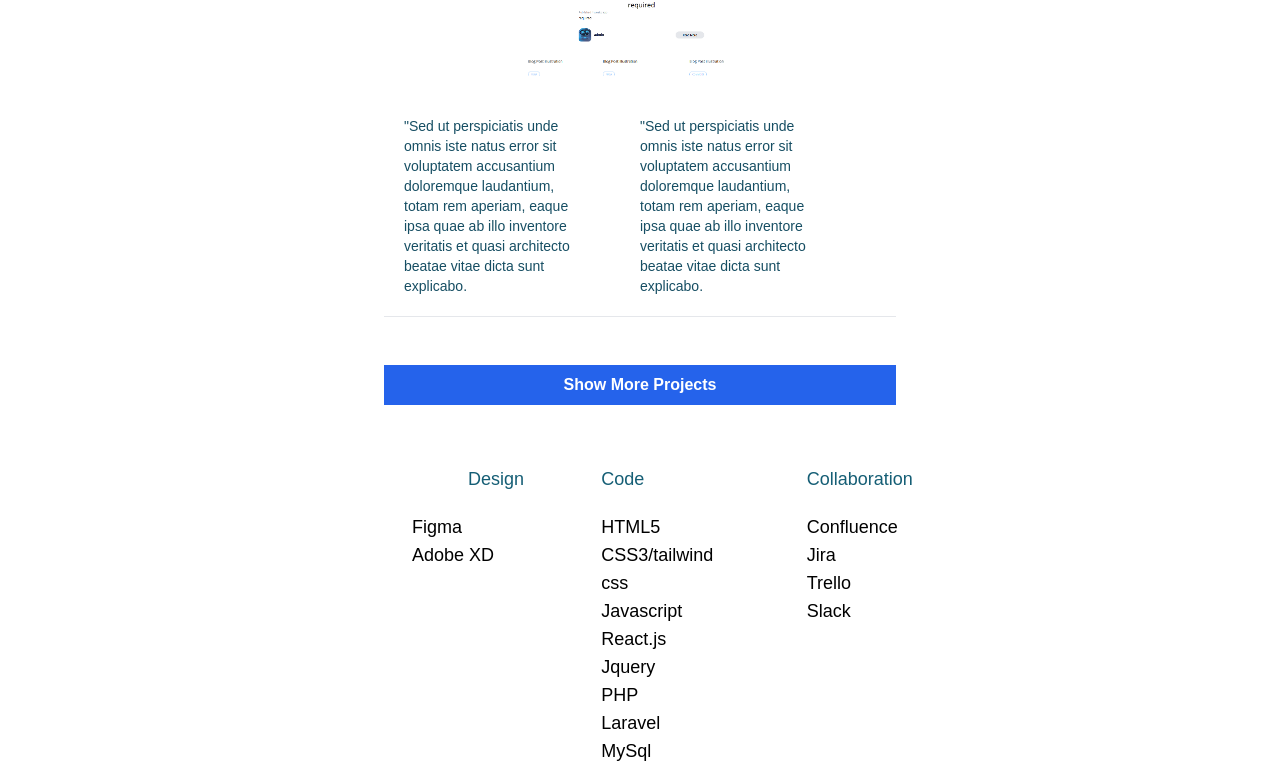
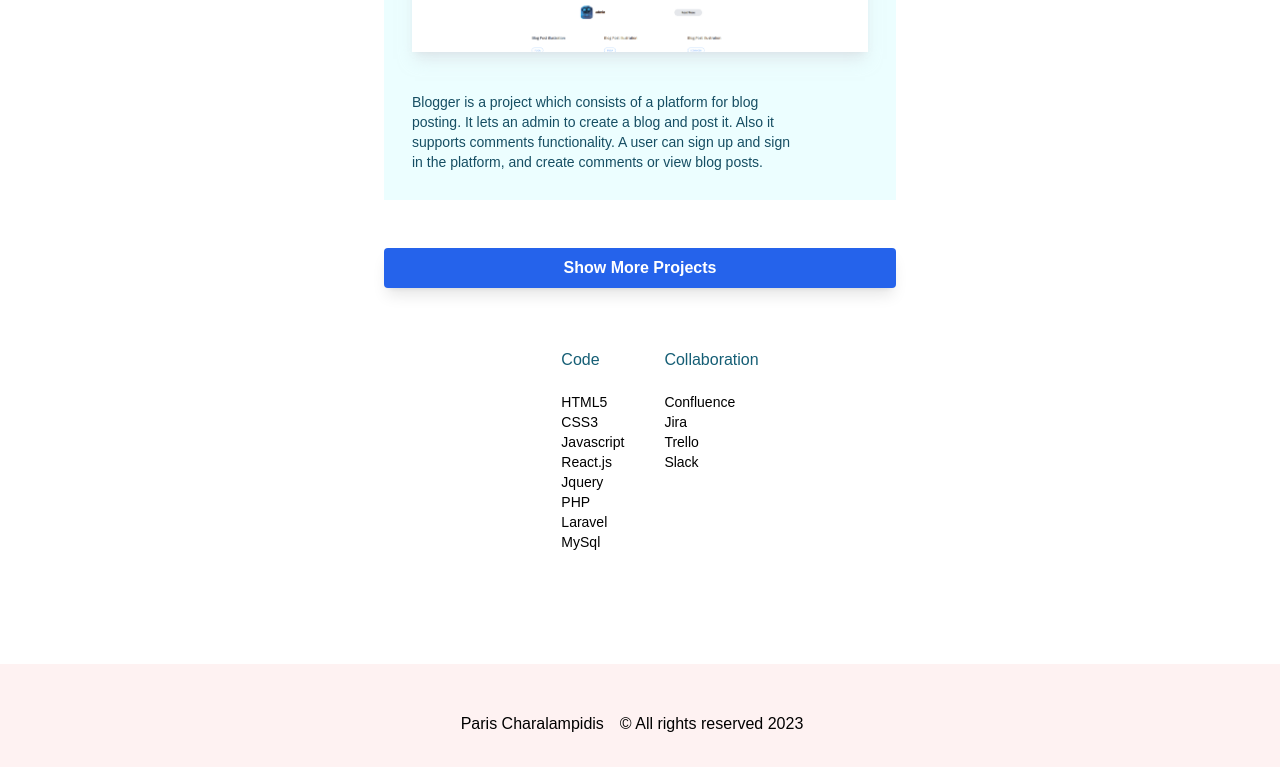
Before and after one commit to parischaralampidis3/portfolio_test, a React (Create React App) app: page / in a window 1280 px wide. Shown: the part 933-1700 px from the top of the page. Built offline with nearby package versions, Linux system fonts and the light colour scheme.

Commit message:
starting fixes v.02

```diff
--- a/src/Components/Layouts/Footer.js
+++ b/src/Components/Layouts/Footer.js
@@ -4,7 +4,7 @@ function Footer() {
   return (
     <div className="w-full">
       <div className="bg-red-50 mt-20  p-12">
-        <div className="container mx-auto text-center text-sm md:text-lg">
+        <div className="container flex justify-center mx-auto text-center text-base ">
           <h1 className="">Paris Charalampidis</h1>
           <h1 className="mx-4">&copy; All rights reserved 2023</h1>
         </div>
--- a/src/Components/Partials/Gallery.js
+++ b/src/Components/Partials/Gallery.js
@@ -9,88 +9,72 @@ function Gallery() {
 
   return (
     <div className="w-2/3 sm:w-30  mt-12 mx-auto  md:w-2/5">
-      <div className="container  h-3/4 bg-cyan-700 w-40 lg:mx-2 w-full ">
-        <h1 className="text-sm md:text-base font-semibold text-white p-3 lg:text-xl">
+      <div className="container rounded-md h-3/4 bg-cyan-700 w-40 lg:mx-2 w-full ">
+        <h1 className="text-sm md:text-base  font-semibold text-white p-3 lg:text-xl">
           Latest Projects
         </h1>
       </div>
 
       {/** --------- first portfolio project ---------- */}
-      <div className="p-5">
+      <div className="p-2  mt-5 bg-cyan-50">
         <div>
-          <h1 className="text-sm mx-0 md:mt-5 text-base font-semibold text-cyan-700 lg:text-xl">
+          <h1 className="text-sm mx-5 md: text-base font-semibold text-cyan-700 lg:text-xl">
             Blogger
           </h1>
         </div>
 
-        <div className="mt-8">
-          <img
+        <div className="p-5 mt-2">
+          <img className="bg-cyan-500 shadow-lg shadow-gray-300/50"
             src="..\assets\images\project_images\blogger_screenshot_03.png"
             alt="project_image"
           />
 
-          <div className="flex flex-col w-85 xl:flex-row w-full mt-5 text-cyan-900 font-light  ">
-            <p className="text-sm mx-auto leading-5 mt-5 w-56 mr-16 text-left  md:w-full    ">
-              "Sed ut perspiciatis unde omnis iste natus error sit voluptatem
-              accusantium doloremque laudantium, totam rem aperiam, eaque ipsa
-              quae ab illo inventore veritatis et quasi architecto beatae vitae
-              dicta sunt explicabo.
-            </p>
-
-            <p className="text-sm leading-5 mx-auto mt-5 w-56 mr-16 text-left md:w-full  ">
-              "Sed ut perspiciatis unde omnis iste natus error sit voluptatem
-              accusantium doloremque laudantium, totam rem aperiam, eaque ipsa
-              quae ab illo inventore veritatis et quasi architecto beatae vitae
-              dicta sunt explicabo.
+          <div className="flex w-85 xl:flex-row w-full mt-5 text-cyan-900 font-light  ">
+            <p className="text-sm leading-5 mx-auto mt-5 w-56 mr-16 text-left md:w-full    ">
+              Blogger is a project which consists of a platform for blog posting. It lets an admin
+              to create a blog and post it. Also it supports comments functionality. A user can sign up and
+              sign in the platform, and create comments or view blog posts.
             </p>
           </div>
         </div>
       </div>
 
-      {/** ------------------------------------- */}
-      <hr className="mt-0" />
+
+
       {/** --------- second portfolio project ---------- */}
+      {/** --------------- hide projects functionality ------------*/}
+      <div className={isActive ? "hidden" : ""}>
 
-      <div className={isActive ? "hidden" : ""}>
-        <div className="mt-2 p-5">
+        <div className=" p-6 mt-5 bg-cyan-50">
           <div>
-            <h1 className="mt-5 text-base font-semibold text-cyan-700 lg:text-xl">
+            <h1 className="mt-2 text-base font-semibold text-cyan-700 lg:text-xl">
               Lang
             </h1>
           </div>
 
           <div className="mt-8">
             <img
+            className="bg-cyan-500 shadow-lg shadow-gray-300/50"
               src="..\assets\images\project_images\lang_01.png"
               alt="project_image"
             />
 
-            <div className="flex flex-col w-95 xl:flex-row w-full mt-5 text-cyan-900 font-light">
-              <p className="text-sm mx-auto leading-5 mt-5 w-56 mr-16 text-left  md:w-full">
-                "Sed ut perspiciatis unde omnis iste natus error sit voluptatem
-                accusantium doloremque laudantium, totam rem aperiam, eaque ipsa
-                quae ab illo inventore veritatis et quasi architecto beatae
-                vitae dicta sunt explicabo. Nemo enim ipsam voluptatem quia
-                voluptas sit aspernatur aut odit aut fugit, sed quia
-                consequuntur magni dolores eos qui ratione voluptatem sequi
-                nesciunt.
-              </p>
+            <div className="flex w-85 xl:flex-row w-full mt-5 text-cyan-900 font-light">
+
 
               <p className="text-sm leading-5 mx-auto mt-5 w-56 mr-16 text-left md:w-full">
-                "Sed ut perspiciatis unde omnis iste natus error sit voluptatem
-                accusantium doloremque laudantium, totam rem aperiam, eaque ipsa
-                quae ab illo inventore veritatis et quasi architecto beatae
-                vitae dicta sunt explicabo. Nemo enim ipsam voluptatem quia
-                voluptas sit aspernatur aut odit aut fugit, sed quia
-                consequuntur magni dolores eos qui ratione voluptatem sequi
-                nesciunt.
+
+                Lang is a project which consists of a e-class educative platform. Lang lets a user to add preffered students,
+                and execute show,store,update,delete operations. Also Lang lets a user(eg.teaher), to create custom exercises and send an exercise through an
+                email at his students.
+
               </p>
             </div>
           </div>
         </div>
-        <hr className="mt-10" />
-        {/** -------------------------------------- */}
-        <div class="mt-5 p-5">
+
+        {/** ----------third second portfolio---------------------------- */}
+        <div class="mt-5  p-4 bg-cyan-50">
           <div>
             <h1 className="mt-5 text-base font-semibold text-cyan-700 lg:text-xl">
               Product List
@@ -98,38 +82,26 @@ function Gallery() {
           </div>
 
           <div className="mt-8">
-            <img
+            <img className = "bg-cyan-500 shadow-lg shadow-gray-300/50"
               src="..\assets\images\project_images\product_list_04.png"
               alt="project_image"
             />
 
             <div className="flex flex-col w-95 xl:flex-row w-full mt-5 text-cyan-900 font-light">
-              <p className="text-sm mx-auto leading-5 mt-5 w-56 mr-16 text-left  md:w-full">
-                "Sed ut perspiciatis unde omnis iste natus error sit voluptatem
-                accusantium doloremque laudantium, totam rem aperiam, eaque ipsa
-                quae ab illo inventore veritatis et quasi architecto beatae
-                vitae dicta sunt explicabo. Nemo enim ipsam voluptatem quia
-                voluptas sit aspernatur aut odit aut fugit, sed quia
-                consequuntur magni dolores eos qui ratione voluptatem sequi
-                nesciunt.
-              </p>
 
               <p className="text-sm leading-5 mx-auto mt-5 w-56 mr-16 text-left md:w-full ">
-                "Sed ut perspiciatis unde omnis iste natus error sit voluptatem
-                accusantium doloremque laudantium, totam rem aperiam, eaque ipsa
-                quae ab illo inventore veritatis et quasi architecto beatae
-                vitae dicta sunt explicabo. Nemo enim ipsam voluptatem quia
-                voluptas sit aspernatur aut odit aut fugit, sed quia
-                consequuntur magni dolores eos qui ratione voluptatem sequi
-                nesciunt.
+               Product list is a a project which consists of a plattform that lets a user to add a product through a form.
+               Also it supports a table list of products.
               </p>
             </div>
           </div>
         </div>
-        <hr className="mt-10" />
+
       </div>
 
-      <div className="mt-12 bg-blue-600 w-100 text-center mx-auto p-2 text-white font-semibold">
+
+      <div className="mt-12 rounded shadow-lg shadow-black-500/50 bg-blue-600 w-100 text-center mx-auto p-2 text-white font-semibold">
+
         <button onClick={handleClick}>
           {message ? "Hide Projects" : "Show More Projects"}
         </button>
--- a/src/Components/Partials/Profile.js
+++ b/src/Components/Partials/Profile.js
@@ -23,7 +23,7 @@ function Profile() {
               web experiences and bring creative visions to life. My mission is
               simple: to transform ideas into captivating digital realities.
             </p>
-            <a href ="resume.pdf" className="border bg-cyan-700 shadow-lg  rounded-md p-2 text-white borded-full text-sm font-semibold mt-0  md:p-4" download>
+            <a href ="resume.pdf" className="border rounded-full bg-cyan-700 shadow-lg  rounded-md p-2 text-white borded-full text-sm font-semibold mt-0  md:p-4" download>
               Download Resume
             </a>
           </div>
--- a/src/Components/Partials/Skills.js
+++ b/src/Components/Partials/Skills.js
@@ -6,24 +6,16 @@ function Skills() {
     <div className=" mt-12 p-3 mx-auto  md:text-xl w-3/6">
 
 
-      <div class="grid grid-cols-3 ">
-        <div className="mr-10 p-0 lg:ml-20">
-          <div className="text-base text-cyan-800  lg:mx-14 text-lg">
-            <h1>Design</h1>
-          </div>
-          <div className="text-sm  md:mt-5 mr-6 text-base md:mx-0 lg:text-lg mx-14 ">
-            <h3>Figma</h3>
-            <h3>Adobe XD</h3>
-          </div>
-        </div>
+      <div class="flex justify-center    ">
 
-        <div className="mr-10 p-0 lg:ml-16">
-          <div className="text-base text-cyan-800  lg:text-lg">
+
+        <div className="px-10 mb-5">
+          <div className="text-base text-cyan-800  ">
             <h1>Code</h1>
           </div>
-          <div className="text-sm mt-0 md:mt-5 text-base lg:text-lg">
+          <div className="text-sm mt-0 md:mt-5 text-base ">
             <h3>HTML5</h3>
-            <h3>CSS3/tailwind css</h3>
+            <h3>CSS3</h3>
             <h3>Javascript</h3>
             <h3>React.js</h3>
             <h3>Jquery</h3>
@@ -33,11 +25,11 @@ function Skills() {
           </div>
         </div>
 
-        <div className="ml-6 p-0 lg:ml-16">
-          <div className="text-base text-cyan-800 mb-0  lg:text-lg">
+        <div className=" p-0 mt-0">
+          <div className="text-base text-cyan-800 mb-0 ">
             <h1>Collaboration</h1>
           </div>
-          <div className="text-sm mt-0 md:mt-5 text-base lg:text-lg">
+          <div className="text-sm mt-0 md:mt-5 text-base ">
             <h3>Confluence</h3>
             <h3>Jira</h3>
             <h3>Trello</h3>
```
Also changed, not shown: documentation.txt.
